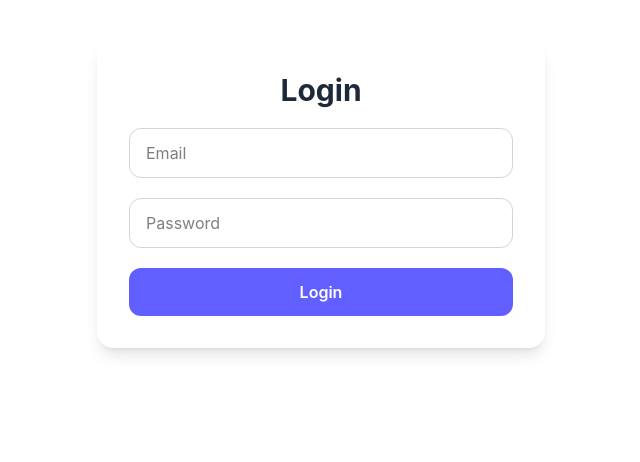
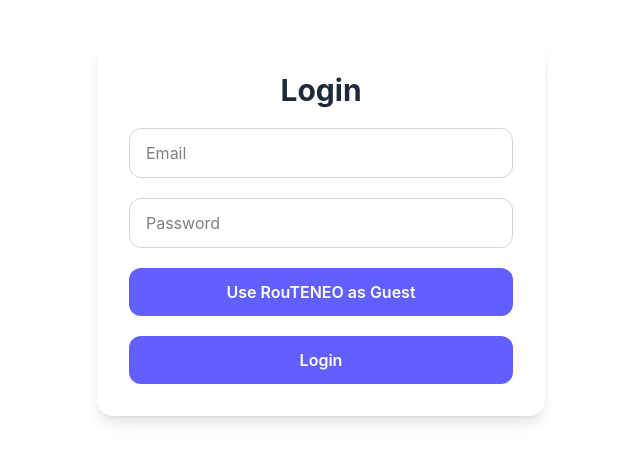
Before and after one commit to GoodBoyJinggoy/RouTENEO, a React app in the folder frontend/: page /login in a window 1280 px wide. Shown: the top 462 px of the page, without its empty margins (319-959 px from the left). Built offline with nearby package versions, Linux system fonts and the light colour scheme; no server answers; the HTML template or start-up script is replaced by a standard one.

Commit message:
Attempted to implement guest guest page

```diff
--- a/frontend/src/App.jsx
+++ b/frontend/src/App.jsx
@@ -2,6 +2,7 @@
 import Login from "./pages/Login"
 import Register from "./pages/Register"
 import Home from "./pages/Home"
+import GuestHome from "./pages/GuestHome"
 import ProtectedRoute from "./components/ProtectedRoute"
 
 function Logout() {
@@ -26,9 +27,10 @@
               </ProtectedRoute>
             }
         />
+        <Route path="/guest" element={<GuestHome />}/>
         <Route path="/logout" element={<Logout />}/>
         <Route path="/login" element={<Login />}/>
-        <Route path="/register" element={<RegisterAndLogout/>}/>
+        <Route path="/register" element={<RegisterAndLogout />}/>
       </Routes>
     </BrowserRouter>
   )
--- a/frontend/src/components/Form.jsx
+++ b/frontend/src/components/Form.jsx
@@ -130,6 +130,16 @@
   )}
 
   <button
+    onClick={() => navigate("/guest")}
+    disable={loading}
+    className="w-full bg-indigo-500 text-white py-3 rounded-xl font-semibold
+               hover:bg-indigo-600 active:scale-95 transition-all duration-200
+               disabled:opacity-50 disabled:cursor-not-allowed"
+  >
+    Use RouTENEO as Guest
+  </button>
+
+  <button
     type="submit"
     disabled={loading}
     className="w-full bg-indigo-500 text-white py-3 rounded-xl font-semibold
--- /dev/null
+++ b/frontend/src/pages/GuestHome.jsx
@@ -0,0 +1,11 @@
+function GuestHome() {
+  return (
+    <div className="min-h-screen flex items-center justify-center bg-blue-200">
+      <h1 className="text-4xl font-bold text-gray-800">
+        Welcome, Guest!
+      </h1>
+    </div>
+  )
+}
+
+export default GuestHome
```
